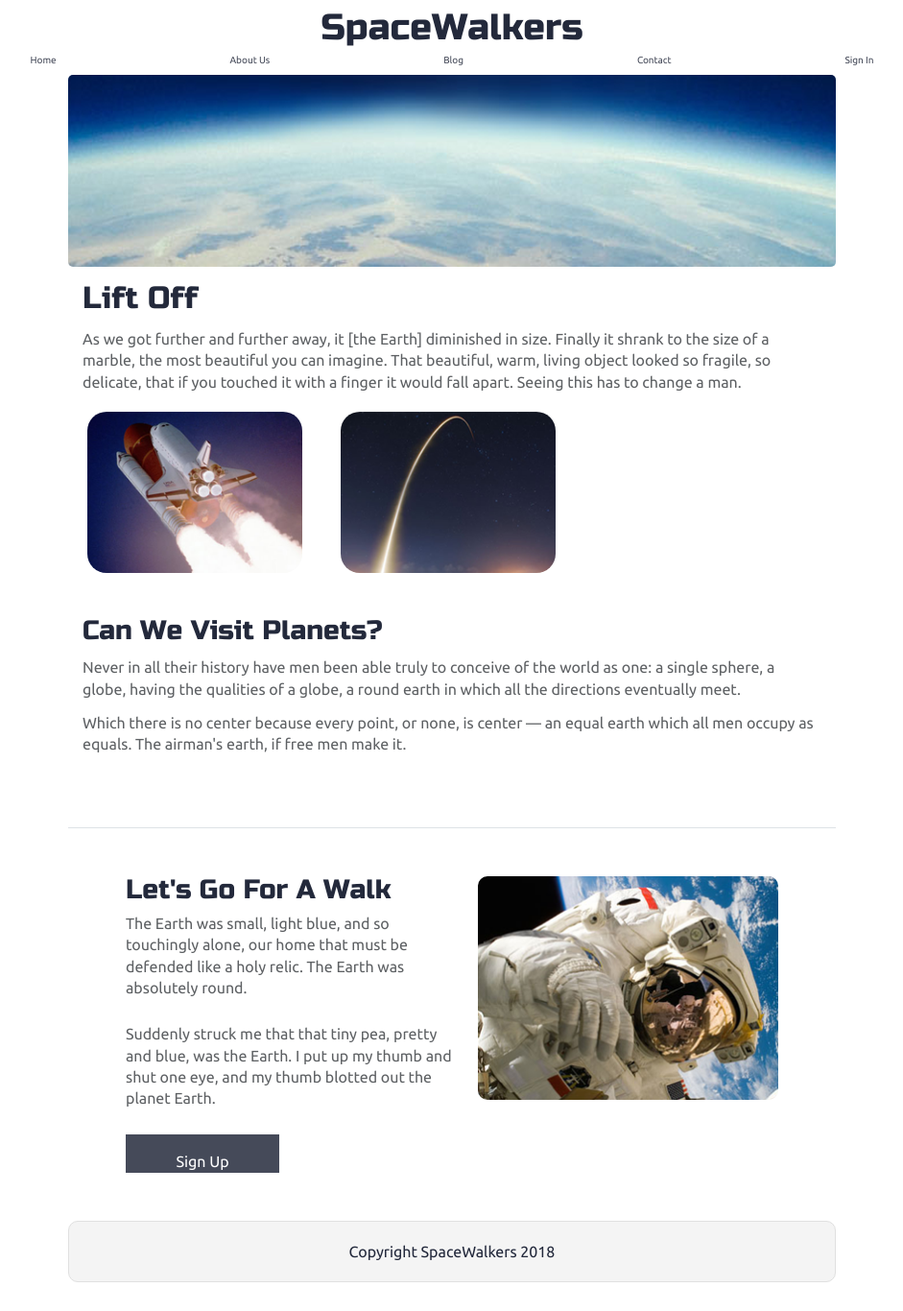
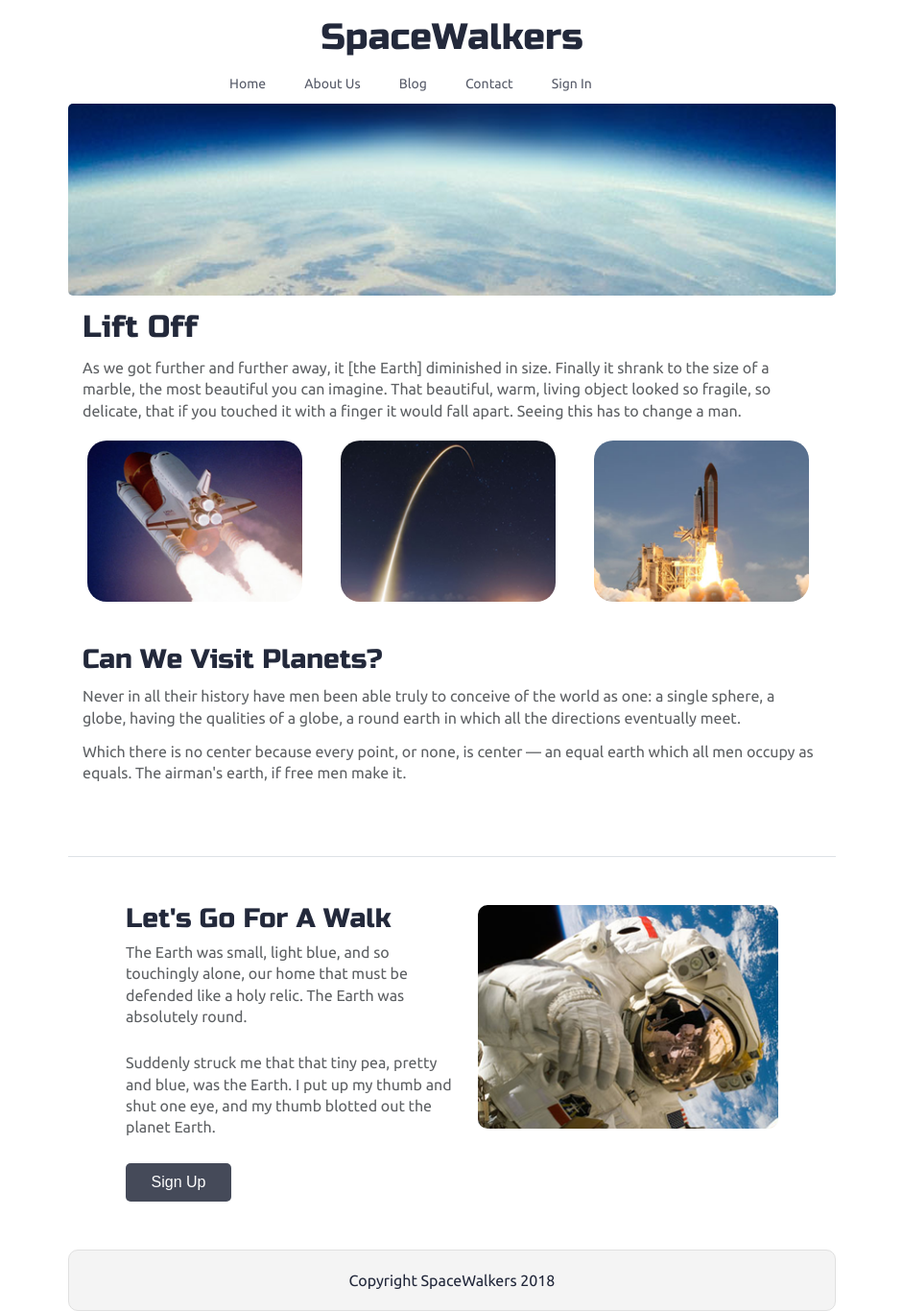
Before and after one commit to bloominstituteoftechnology/Sprint-Challenge--Advanced-CSS, a PHP site: page / in a window 1280 px wide. Shown: the whole page at 96% size, without its empty margins (169-1110 px from the left). Before the commit the page ends 1336 px from the top, so only its background shows below. Run offline with PHP 8.4, Linux system fonts and the light colour scheme.

Commit message:
Fixed an image that was missing, so it’ll only be displayed hidden in mobile view and not desktop view, made nav bar fixed for stretch goal but also bought the nav buttons closer as they were to spread wide, also added transition animations to them, added a border-radius to the sign up button

```diff
--- a/css/index.css
+++ b/css/index.css
@@ -162,23 +162,37 @@ p {
   max-width: 800px;
   width: 100%;
   margin: 0 auto;
+  padding-top: 10px;
+}
+nav {
+  position: fixed;
+  left: 100px;
+  top: 70px;
+  background: #fff;
+  opacity: 0.9;
+  width: 80%;
+  overflow-x: hidden;
 }
 nav ul {
   display: flex;
-  justify-content: space-around;
-  padding: 10px;
-  margin: 0 10rem;
+  justify-content: center;
+  font-size: 1.4rem;
 }
 nav ul li {
   list-style: none;
+  padding: 10px 0;
+  padding-right: 30px;
 }
 nav ul li a {
+  transition: 1s;
   text-decoration: none;
   color: #454A59;
+  padding: 5px;
 }
 nav ul li a:hover {
   background: #454A59;
   color: #F1F1F1;
+  transition: 1s;
 }
 footer {
   color: #22283B;
@@ -192,6 +206,7 @@ footer {
 }
 .title {
   margin-top: 10px;
+  margin-bottom: 50px;
 }
 .title h1 {
   text-align: center;
@@ -236,8 +251,10 @@ footer {
     display: none;
   }
 }
-.home .space-images img:nth-child(3) {
-  display: none;
+@media (max-width:500px) {
+  .home .space-images img:nth-child(3) {
+    display: none;
+  }
 }
 .home .visit-planets {
   padding: 15px;
@@ -279,12 +296,18 @@ footer {
 }
 .home .walk .walk-text .btn {
   background: #454A59;
-  width: 160px;
-  height: 20px;
+  width: 110px;
+  height: 40px;
   color: white;
   font-size: 1.6rem;
-  padding: 20px;
-  text-align: center;
+  border-radius: 5px;
+  border: none;
+  cursor: pointer;
+  transition: 1s;
+}
+.home .walk .walk-text .btn:hover {
+  color: #454A59;
+  background: white;
 }
 @media (max-width:500px) {
   .home .walk .walk-text .btn {
--- a/index.html
+++ b/index.html
@@ -16,11 +16,12 @@
 
 <body>
 
- <div class="title">
-   <h1>SpaceWalkers</h1>
- </div>
+  <div class="container home">
+    <div class="title">
+      <h1>SpaceWalkers</h1>
+    </div>
 
- <!-- navigation code here -->
+     <!-- navigation code here -->
 <nav>
   <ul>
     <li><a href="#">Home</a></li>
@@ -30,8 +31,6 @@
     <li><a href="#">Sign In</a></li>
   </ul>
 </nav>
-
-  <div class="container home">
 
     <header class="intro">
        <!-- image code here -->
@@ -67,9 +66,8 @@
 
         <p>Suddenly struck me that that tiny pea, pretty and blue, was the Earth. I put up my thumb and shut one eye, and my thumb blotted out the planet Earth.</p>
 
-        <div class="btn">
-          Sign Up
-        </div>
+      <button class="btn">Sign Up</button>
+
       </div>
 
       <div class="walk-img">
--- a/less/global.less
+++ b/less/global.less
@@ -38,4 +38,5 @@ p {
   max-width: 800px;
   width: 100%;
   margin: 0 auto;
+  padding-top: 10px;
 }
--- a/less/home-page.less
+++ b/less/home-page.less
@@ -2,6 +2,8 @@
 
 .title {
   margin-top: 10px;
+  // padding-bottom: 30px;
+  margin-bottom:50px;
   h1 {
     // border: @border;
     text-align: center;
@@ -58,8 +60,11 @@
         display: none;
       }
     }
+
     img:nth-child(3) {
+      @media @phone {
         display: none;
+      }
     }
 
   }
@@ -105,13 +110,20 @@
         margin-bottom: 26px;
       }
 
+        .btn {
+          .btnMixin(@river-bend, 110px, 40px, white);
+          font-size: 1.6rem;
+          // padding: 15px 10px;
+          border-radius: 5px;
+          border: none;
+          cursor: pointer;
+          transition: 1s;
 
+          &:hover{
+            color: @river-bend;
+            background: white;
+          }
 
-      .btn {
-        .btnMixin(@river-bend, 160px, 20px, white);
-        font-size: 1.6rem;
-        padding: 20px;
-        text-align: center;
           @media @phone {
             // display: block;
             width: 100%;
@@ -119,7 +131,6 @@
             padding: 25px;
           }
         }
-
     }
 
     .walk-img {
--- a/less/mixins.less
+++ b/less/mixins.less
@@ -3,15 +3,15 @@
 .flex-spacearound(){
   display: flex;
   // border: @border;
-  justify-content: space-around;
+  justify-content: center;
   // width: 800px;
-  padding: 10px;
-  margin: 0 10rem;
+  font-size: 1.4rem;
 }
 
 .anchorNavs(){
   text-decoration: none;
   color: @river-bend;
+  padding: 5px;
 }
 
 .btnMixin(@bgColor, @width, @height, @color){
@@ -20,3 +20,9 @@
   height: @height;
   color: @color;
 }
+
+.center(){
+  display: flex;
+  justify-content: center;
+  align-items: center;
+}
--- a/less/navigation.less
+++ b/less/navigation.less
@@ -1,18 +1,33 @@
 // Navigation code here
 nav {
-
+  position: fixed;
+  left: 100px;
+  top: 70px;
+  background: #fff;
+  opacity: 0.9;
+  // border: 1px solid red;
+  width: 80%;
+  overflow-x: hidden;
+  // text-align: center;
+  // padding-bottom: 20px;
   ul {
     .flex-spacearound;
 
     li {
       list-style: none;
-
+      padding: 10px 0;
+      padding-right: 30px;
+      // margin: 5px;
+      // flex-basis: 1;
       a {
+        transition: 1s;
        .anchorNavs;
 
        &:hover {
          background: @river-bend;
          color: @sea-shell;
+        //  padding: 20px;
+        transition: 1s;
        }
       }
     }
```
Also changed, not shown: README.md. Lines whose indentation alone changed are shown as unchanged.
